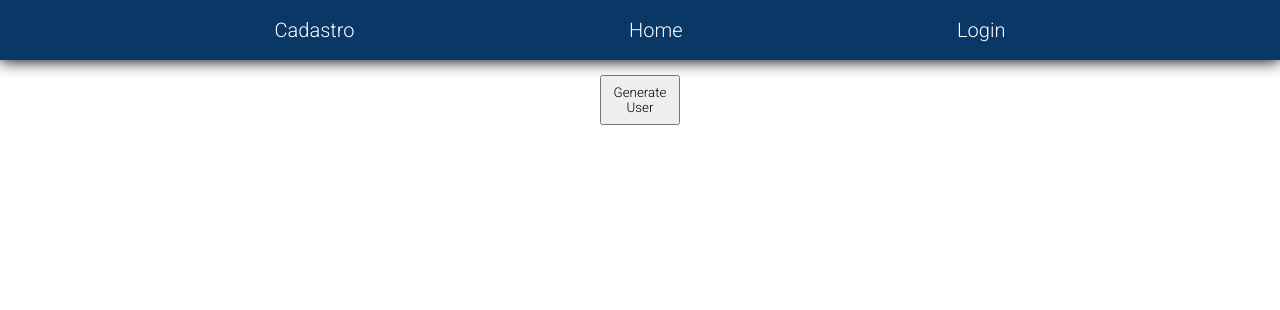
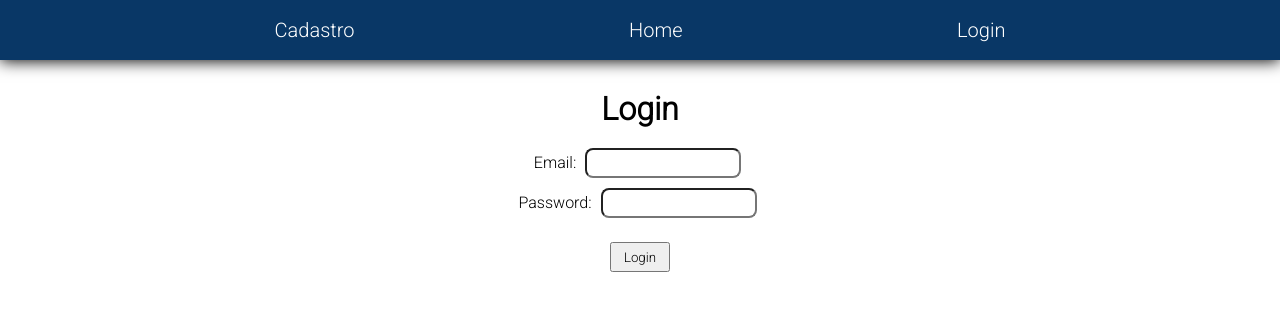
Before and after one commit to brunojoseln/sistemapessoas, a plain HTML site: page login.html in a window 1280 px wide. Drawn offline with Linux system fonts and the light colour scheme.

Commit message:
terceiro commit

```diff
--- a/home.html
+++ b/login.html
@@ -1,28 +1,45 @@
 <!DOCTYPE html>
 <html lang="en">
+
 <head>
     <meta charset="UTF-8">
     <meta http-equiv="X-UA-Compatible" content="IE=edge">
     <meta name="viewport" content="width=device-width, initial-scale=1.0">
     <link rel="stylesheet" href="style.css">
-    <title>Home</title>
+    <title>Login</title>
 </head>
+
 <body>
     <header>
         <nav>
             <ul class="menu">
                 <li><a href="./register.html">Cadastro</a></li>
                 <li><a href="./home.html">Home</a></li>
-                <li><a href="./index.html">Login</a></li>
+                <li><a href="./login.html">Login</a></li>
             </ul>
         </nav>
     </header>
-        <button id="generate">
-            Generate User
-        </button>
-        <div id="people">
-        </div>
+    <h1>Login</h1>
+    <form>
+        <label for="email">
+            Email:
+        </label>
+        <input id="email" type="text">
+        </br>
 
-    <script src="add-user.js"></script>
+        <label for="password">
+            Password:
+        </label>
+        <input id="password" type="password">
+        </br>
+
+        <small id="message">
+            Senha inválida
+        </small>
+        </br>
+
+        <button id="login" type="submit">Login</button>
+    </form>
+    <script src="login-validation.js"></script>
 </body>
 </html>
```
Also changed, not shown: register.html (+1 -1 lines).
